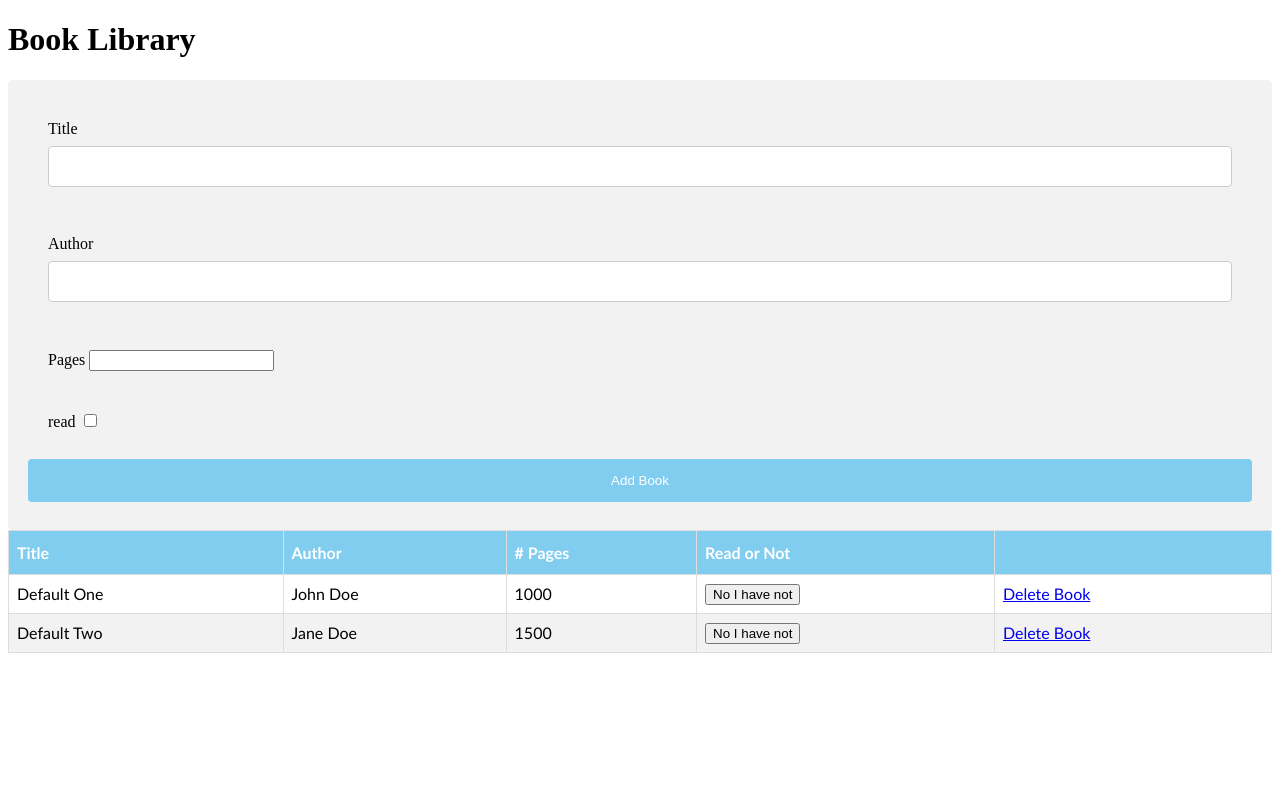
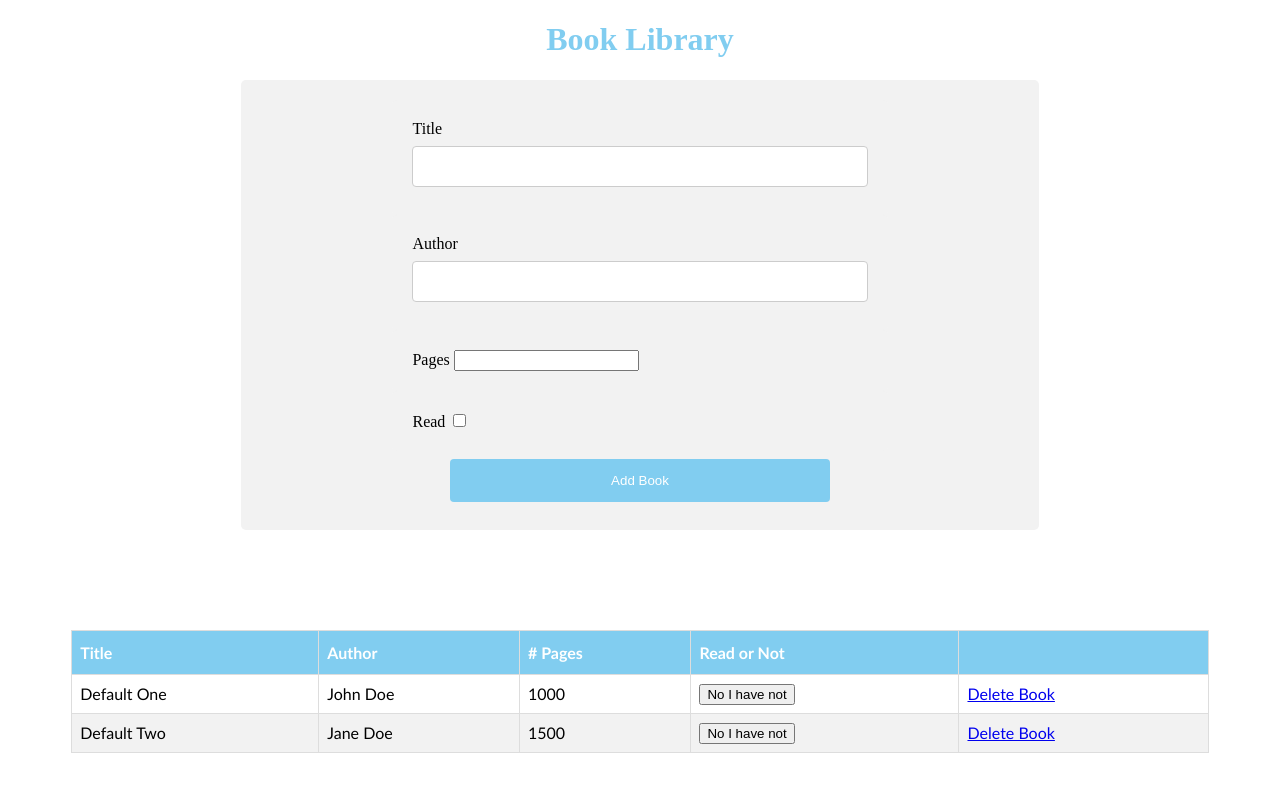
Before and after one commit to OA7/JS-book-library, a plain HTML site: page index.html in a window 1280 px wide. Drawn offline with Linux system fonts and the light colour scheme.

Commit message:
Update styles for form and table

```diff
--- a/index.html
+++ b/index.html
@@ -23,7 +23,7 @@
                 <input type="number" id="pages">
             </div>
             <div>
-                <label for="pages">read</label>
+                <label for="pages">Read</label>
                 <input type="checkbox" id="checkbox">
             </div>
 
--- a/style.css
+++ b/style.css
@@ -9,13 +9,15 @@ input[type=text], select {
 }
 
 button[type=submit] {
-  width: 100%;
+  width: 50%;
   background-color: #81cdf0;
   color: white;
   padding: 14px 20px;
-  margin: 8px 0;
+  margin-left: 25%;
+  margin-top: 8px;
+  margin-bottom: 8px;
+  border-radius: 4px;
   border: none;
-  border-radius: 4px;
   cursor: pointer;
 }
 
@@ -24,16 +26,24 @@ button[type=submit]:hover {
 }
 
 div {
+  width: 60%;
+  margin: 0 auto;
   border-radius: 5px;
   background-color: #f2f2f2;
   padding: 20px;
+}
+
+h1 {
+  text-align: center;
+  color: #81cdf0;
 }
 
 
 #books {
   font-family: "Trebuchet MS", Arial, Helvetica, sans-serif;
   border-collapse: collapse;
-  width: 100%;
+  width: 90%;
+  margin: 100px auto;
 }
 
 #books td, #books th {
```
